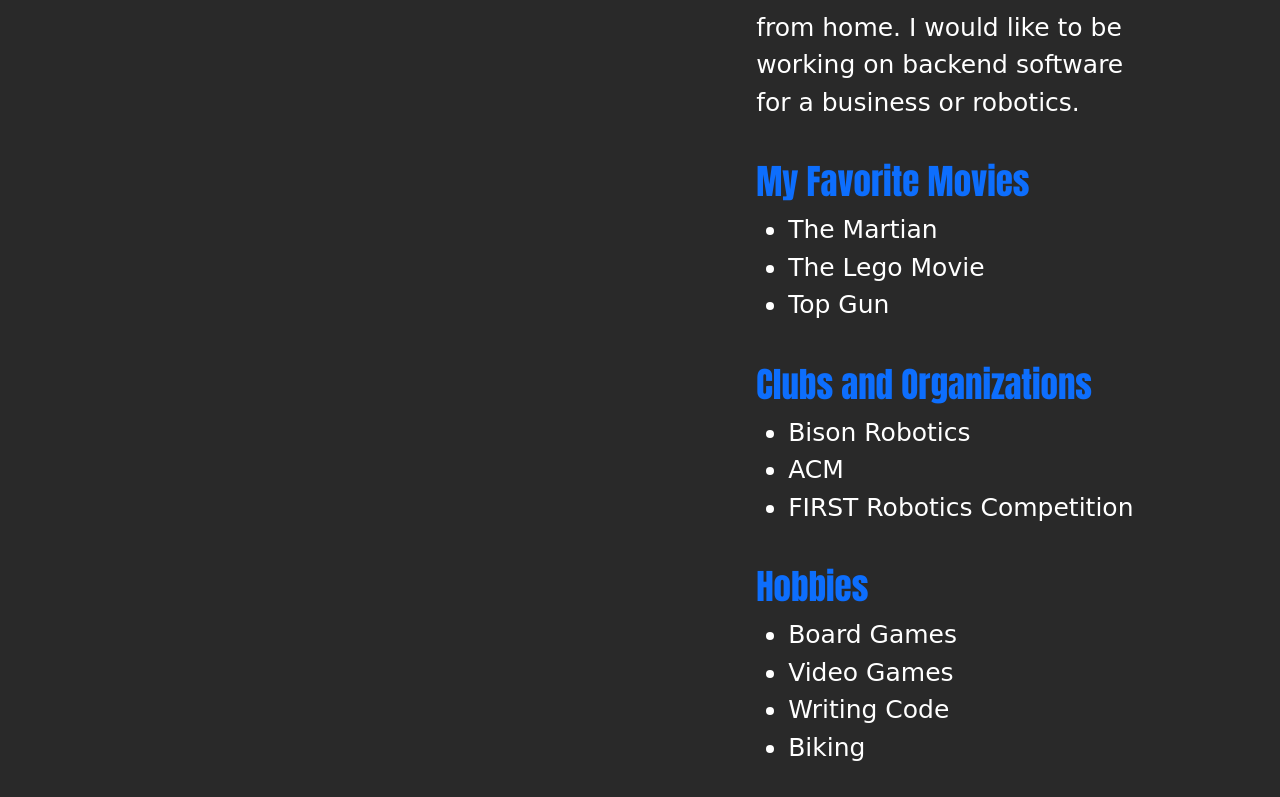
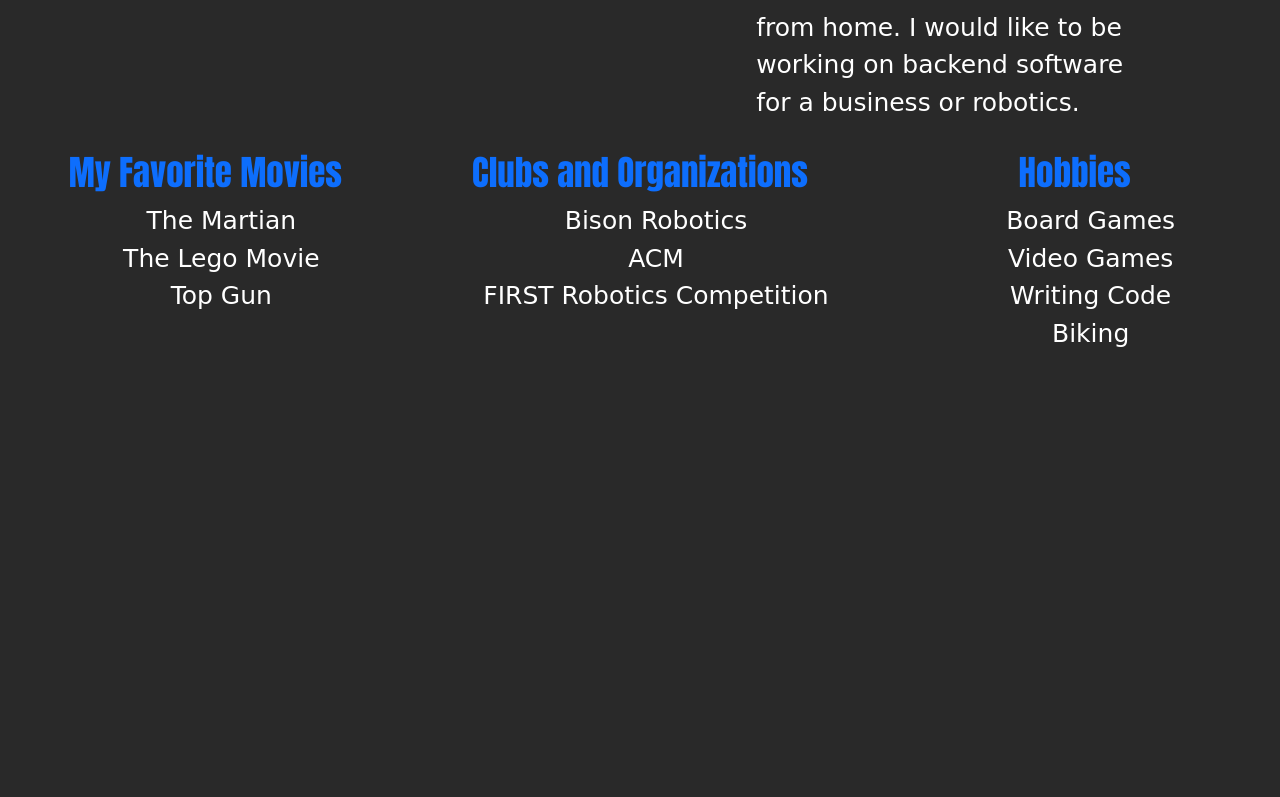
Before and after one commit to brandongasser/CSCI-313-Personal-Website, a plain HTML site: page index.html in a window 1280 px wide. Shown: the part 1087-1884 px from the top of the page. After the commit the page ends 1455 px from the top, so only its background shows below. Drawn offline with nearby package versions, Linux system fonts and the light colour scheme.

Commit message:
moved lists to under first row

```diff
--- a/index.html
+++ b/index.html
@@ -81,21 +81,27 @@
                 lead a special interest group on functional programming.<br><br>In the future, I would like to have a
                 job near Minneapolis so that I don't have to move far from home. I would like to be working on backend
                 software for a business or robotics.</p>
-            <br>
+        </div>
+        <div class="col-1"></div>
+    </div>
+    <div class="row text-center">
+        <div class="col-4">
             <h3>My Favorite Movies</h3>
             <ul class="preferences-list">
                 <li>The Martian</li>
                 <li>The Lego Movie</li>
                 <li>Top Gun</li>
             </ul>
-            <br>
+        </div>
+        <div class="col-4">
             <h3>Clubs and Organizations</h3>
             <ul class="preferences-list">
                 <li>Bison Robotics</li>
                 <li>ACM</li>
                 <li>FIRST Robotics Competition</li>
             </ul>
-            <br>
+        </div>
+        <div class="col-4">
             <h3>Hobbies</h3>
             <ul class="preferences-list">
                 <li>Board Games</li>
@@ -104,7 +110,6 @@
                 <li>Biking</li>
             </ul>
         </div>
-        <div class="col-1"></div>
     </div>
     <script src="https://cdn.jsdelivr.net/npm/bootstrap@5.3.0-alpha1/dist/js/bootstrap.bundle.min.js"
         integrity="sha384-w76AqPfDkMBDXo30jS1Sgez6pr3x5MlQ1ZAGC+nuZB+EYdgRZgiwxhTBTkF7CXvN"
--- a/styles/style.css
+++ b/styles/style.css
@@ -26,4 +26,5 @@
 p, .preferences-list li {
     font-family: cursive;
     font-size: 25px;
+    list-style-type: none;
 }
```
